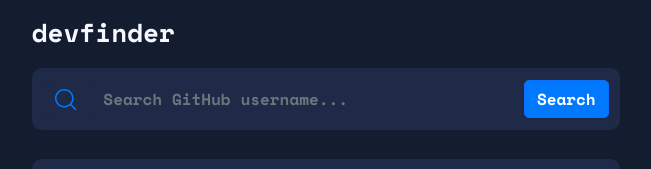
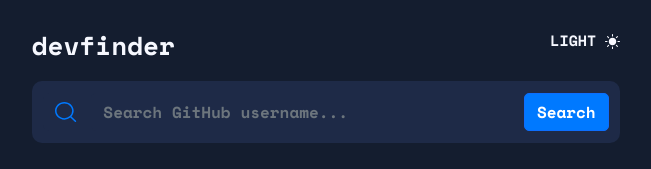
Before and after one commit to nathanielfischer/GitHub-User-Search_Frontend-Mentor, a plain HTML site: page index.html in a window 1280 px wide. Shown: the top 169 px of the page, without its empty margins (314-965 px from the left). Drawn offline with nearby package versions, Linux system fonts and the light colour scheme.

Commit message:
unfinished

```diff
--- a/index.html
+++ b/index.html
@@ -17,10 +17,15 @@
 
 <body>
   <div id="content">
-    <h1 id="heading">devfinder</h1>
+
+    <!-- Heading and light/dark mode switch -->
+    <div class="heading">
+      <h1 id="heading">devfinder</h1>
+      <span class="toggle">LIGHT <img src="assets/icon-sun.svg" alt="Sun Icon" class="icon-small icon-toggle"></span>
+    </div>
+
 
     <!-- Search Card -->
-
     <div class="container card-search">
       <div class="input-group">
         <span class="input-group-text" id="basic-addon1"><img src="assets/icon-search.svg" alt="Search Icon" class="icon"></span>
--- a/style.css
+++ b/style.css
@@ -45,6 +45,7 @@
 
 #heading{
   margin-bottom: 3%;
+  display: inline-block;
 }
 
 @media (max-width: 576px) {
@@ -55,7 +56,7 @@
 }
 
 #content {
-  margin: 1% 27% 12%;
+  margin: 2% 27% 12%;
 }
 
 @media (min-width: 576px) and (max-width: 1199.98px) {
@@ -70,10 +71,18 @@
   }
 }
 
-.container{
-  background-color: #1E2A47;
-  padding: 2% 2%;
-  margin-bottom: 5%;
+/* .container .heading{
+  padding-left: 0;
+  padding-right: 0;
+} */
+
+
+
+
+
+.toggle{
+  float:right;
+  margin: 2px 0 0 0;
 }
 
 
@@ -82,8 +91,11 @@
 
 /* User Search Design */
 
-.card-search{
+.card-search, .card-user{
   border-radius: 10px;
+  background-color: #1E2A47;
+  padding: 2% 2%;
+  margin-bottom: 5%;
 }
 
 .icon{
@@ -144,7 +156,6 @@
 /* User Display Design */
 
 .card-user{
-  border-radius: 10px;
   padding: 5%;
 }
 
```
